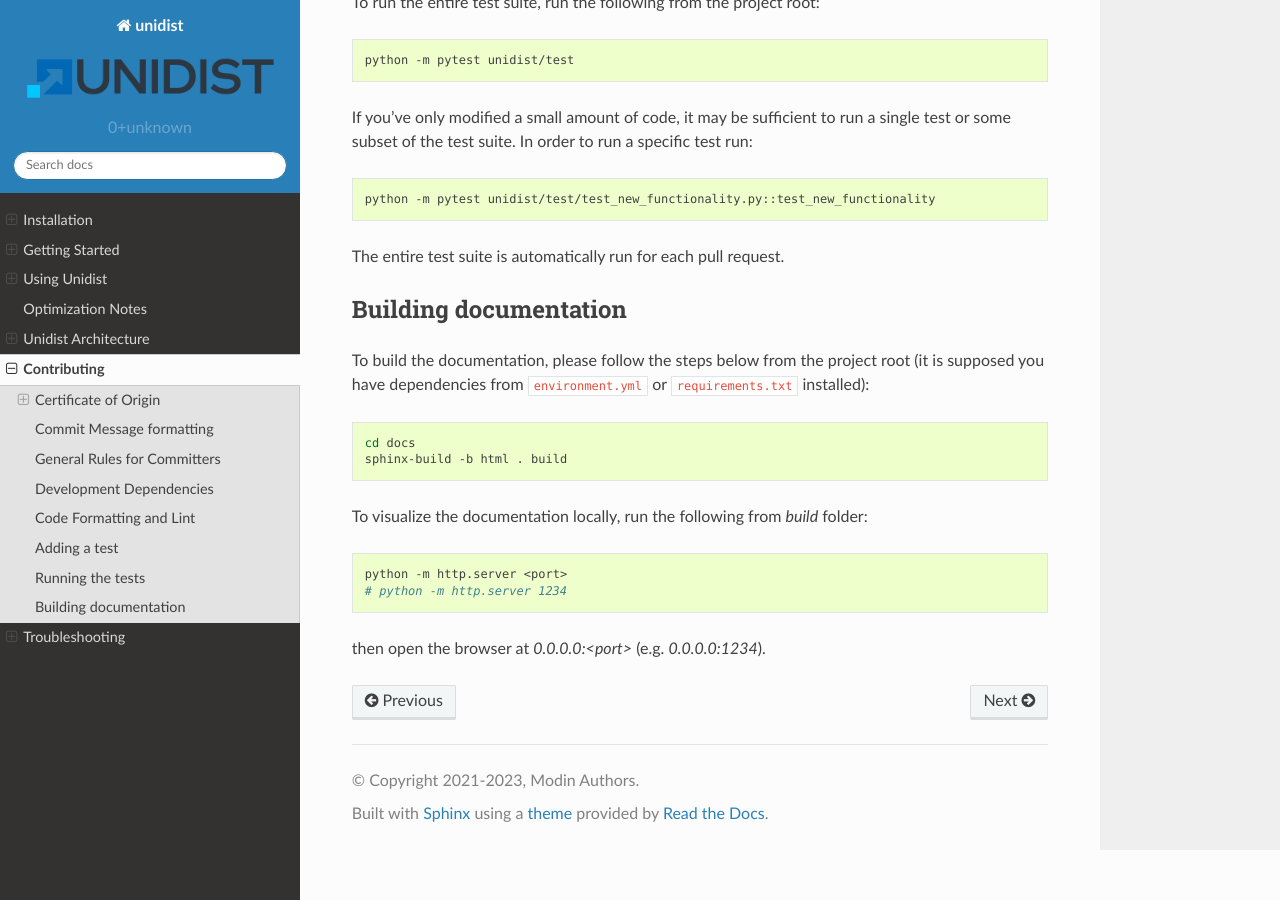
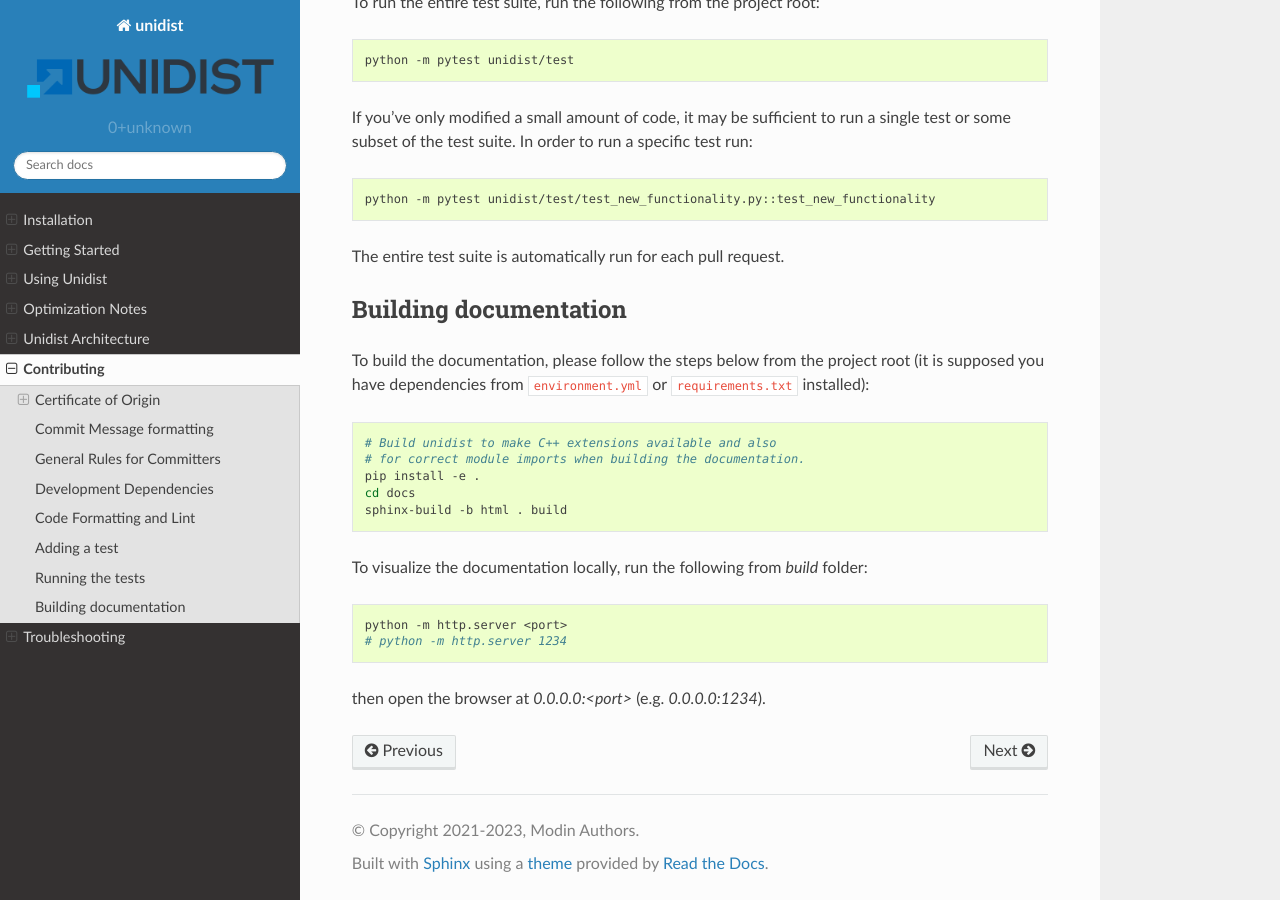
Before and after one commit to modin-project/unidist, a Sphinx documentation site: the page built from docs/developer/contributing.rst, in a window 1280 px wide and 900 px high, scrolled down 3171 px. Built offline with Sphinx 7.4.7 and the Read the Docs theme 2.0.0, drawn with Linux system fonts in a browser that asks for light colours.

Commit message:
DOCS-#384: Fix warnings when building documentation (#385)
Co-authored-by: Igoshev, Iaroslav <iaroslav.igoshev@intel.com>
Signed-off-by: Kirill Suvorov <kirill.suvorov@intel.com>

```diff
--- a/docs/developer/contributing.rst
+++ b/docs/developer/contributing.rst
@@ -174,6 +174,9 @@ dependencies from ``environment.yml`` or ``requirements.txt`` installed):
 
 .. code-block:: bash
 
+    # Build unidist to make C++ extensions available and also
+    # for correct module imports when building the documentation.
+    pip install -e .
     cd docs
     sphinx-build -b html . build
 
--- a/docs/flow/unidist/core/backends/mpi/core/common.rst
+++ b/docs/flow/unidist/core/backends/mpi/core/common.rst
@@ -16,11 +16,11 @@ API
 .. autoclass:: unidist.core.backends.mpi.core.common.Operation
   :members:
 
-.. autoclass:: unidist.core.backends.mpi.core.common.MasterDataID
+.. autoclass:: unidist.core.backends.mpi.core.common.MpiDataID
   :members:
 
 .. autofunction:: unidist.core.backends.mpi.core.common.get_logger
 .. autofunction:: unidist.core.backends.mpi.core.common.unwrapped_data_ids_list
-.. autofunction:: unidist.core.backends.mpi.core.common.master_data_ids_to_base
-.. autofunction:: unidist.core.backends.mpi.core.common.unwrap_data_ids
 .. autofunction:: unidist.core.backends.mpi.core.common.materialize_data_ids
+.. autofunction:: unidist.core.backends.mpi.core.common.check_mpich_version
+.. autofunction:: unidist.core.backends.mpi.core.common.is_shared_memory_supported
--- a/docs/flow/unidist/core/backends/mpi/core/controller.rst
+++ b/docs/flow/unidist/core/backends/mpi/core/controller.rst
@@ -30,7 +30,7 @@ Both of the functions block execution until read/write finishes.
 .. autofunction:: unidist.core.backends.mpi.core.controller.api.put
 
 :py:func:`~unidist.core.backends.mpi.core.controller.api.wait` carries out blocking of execution
-until a requested number of :py:class:`~unidist.core.backends.mpi.core.common.MasterDataID` isn't ready.
+until a requested number of :py:class:`~unidist.core.backends.mpi.core.common.MpiDataID` isn't ready.
 
 .. autofunction:: unidist.core.backends.mpi.core.controller.api.wait
 
--- a/docs/flow/unidist/core/backends/mpi/core/monitor.rst
+++ b/docs/flow/unidist/core/backends/mpi/core/monitor.rst
@@ -8,7 +8,7 @@
 Monitor related functionality API
 """""""""""""""""""""""""""""""""
 
-Infinite :py:func:`~unidist.core.backends.mpi.core.monitor.monitor_loop` function tracks
+Infinite :py:func:`~unidist.core.backends.mpi.core.monitor.loop.monitor_loop` function tracks
 MPI backend statistics: executed tasks counter.
 
 API
@@ -16,4 +16,4 @@ API
 
 Cancel operation from :py:class:`~unidist.core.backends.mpi.core.common.Operations` class breaks the loop.
 
-.. autofunction:: unidist.core.backends.mpi.core.monitor.monitor_loop
+.. autofunction:: unidist.core.backends.mpi.core.monitor.loop.monitor_loop
```
Also changed, not shown: docs/optimization_notes/index.rst (+9 -0 lines), .readthedocs.yaml, 1 other file.
